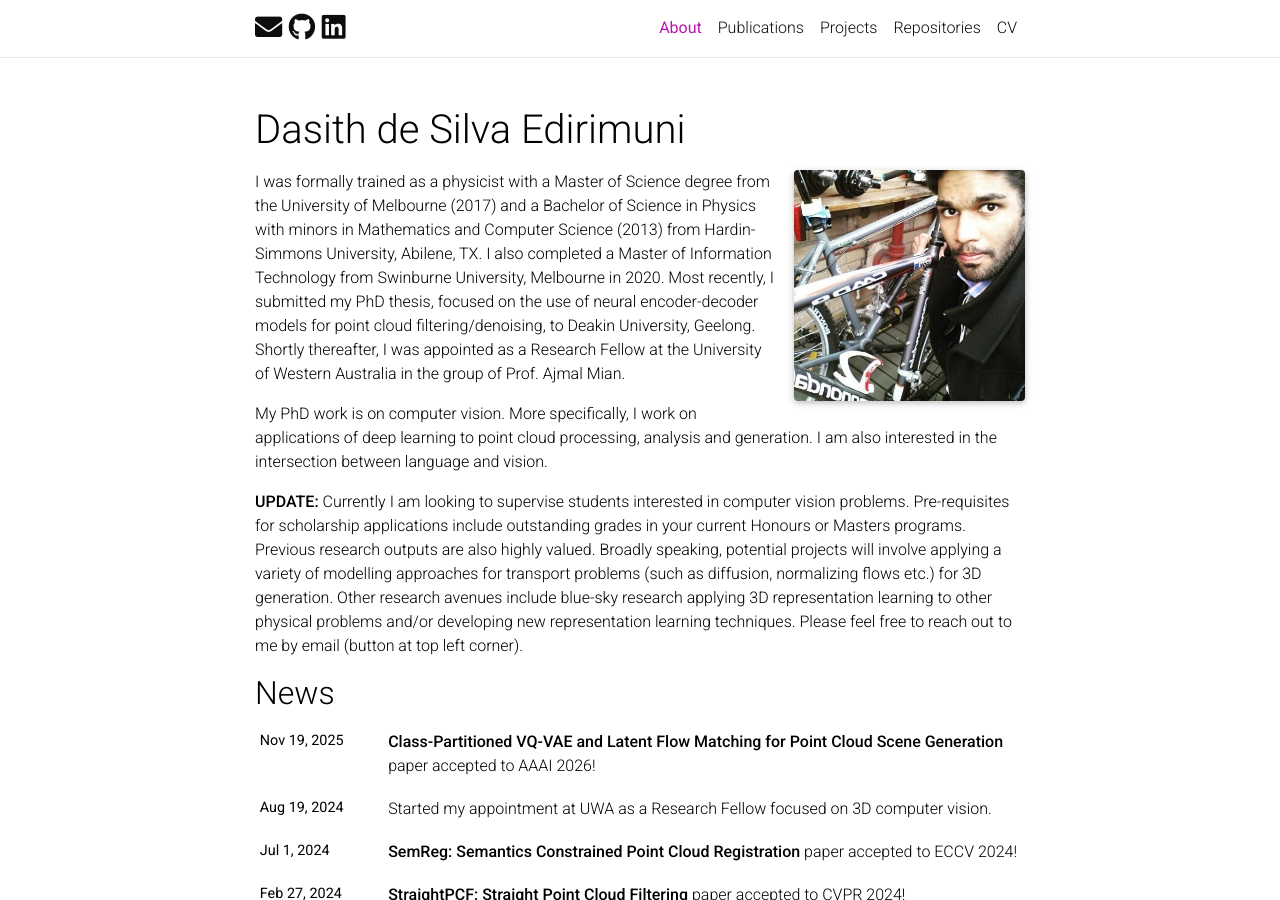
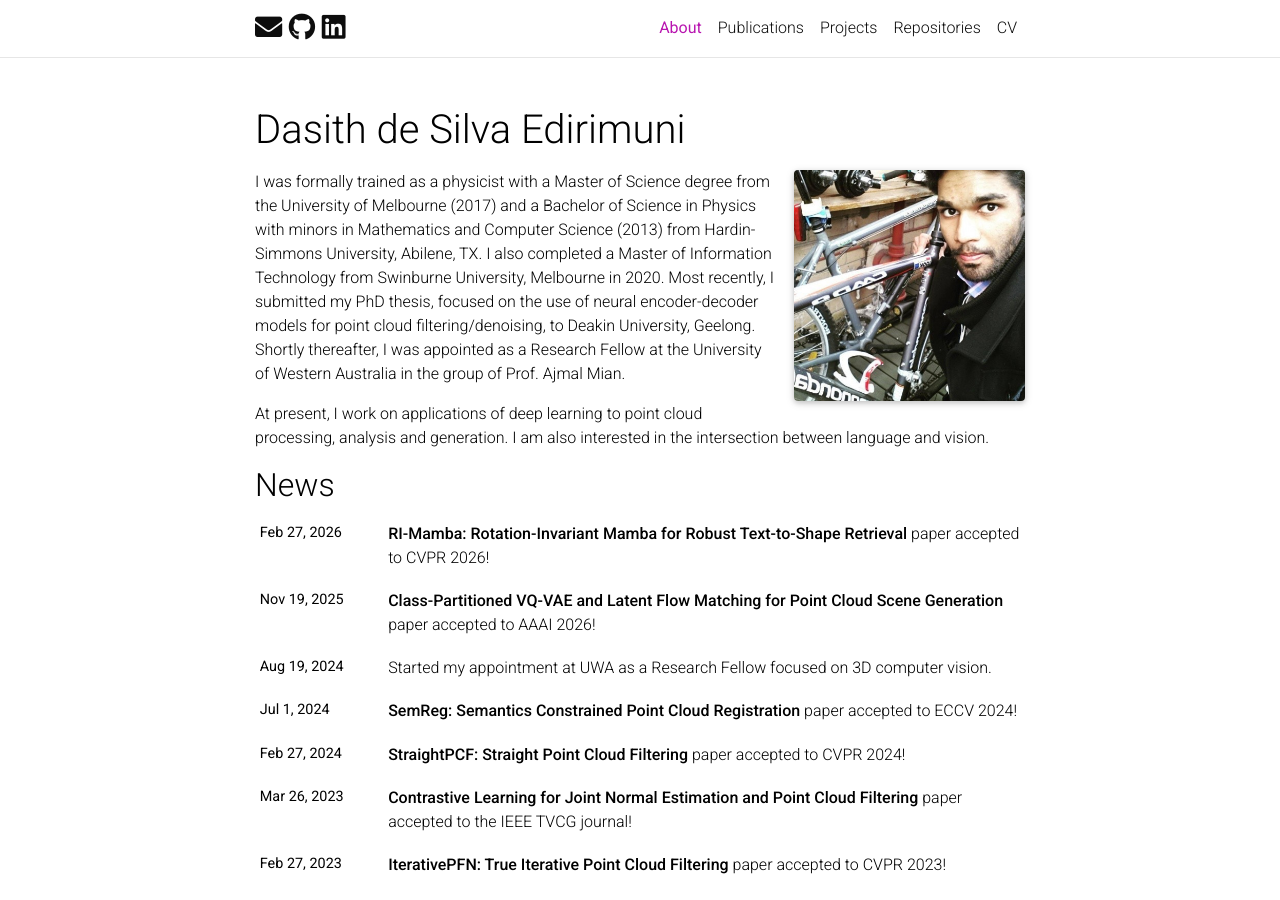
Before and after one commit to ddsediri/ddsediri.github.io, a Jekyll site: the page built from _pages/about.md, in a window 1280 px wide and 900 px high. Built offline with Jekyll 4.4.1, drawn with Linux system fonts in a browser that asks for light colours; comment, search, counter and statistics services are not loaded; a style sheet for code colours, icons or effects is not loaded.

Commit message:
Updated info.

```diff
--- a/_pages/about.md
+++ b/_pages/about.md
@@ -18,6 +18,4 @@ social: false  # includes social icons at the bottom of the page
 
 I was formally trained as a physicist with a Master of Science degree from the University of Melbourne (2017) and a Bachelor of Science in Physics with minors in Mathematics and Computer Science (2013) from Hardin-Simmons University, Abilene, TX. I also completed a Master of Information Technology from Swinburne University, Melbourne in 2020. Most recently, I submitted my PhD thesis, focused on the use of neural encoder-decoder models for point cloud filtering/denoising, to Deakin University, Geelong. Shortly thereafter, I was appointed as a Research Fellow at the University of Western Australia in the group of Prof. Ajmal Mian.
 
-My PhD work is on computer vision. More specifically, I work on applications of deep learning to point cloud processing, analysis and generation. I am also interested in the intersection between language and vision.
-
-**UPDATE:** Currently I am looking to supervise students interested in computer vision problems. Pre-requisites for scholarship applications include outstanding grades in your current Honours or Masters programs. Previous research outputs are also highly valued. Broadly speaking, potential projects will involve applying a variety of modelling approaches for transport problems (such as diffusion, normalizing flows etc.) for 3D generation. Other research avenues include blue-sky research applying 3D representation learning to other physical problems and/or developing new representation learning techniques. Please feel free to reach out to me by email (button at top left corner).
+At present, I work on applications of deep learning to point cloud processing, analysis and generation. I am also interested in the intersection between language and vision.
```
Also changed, not shown: _news/cvpr_2026.md (added, +8 -0 lines).
